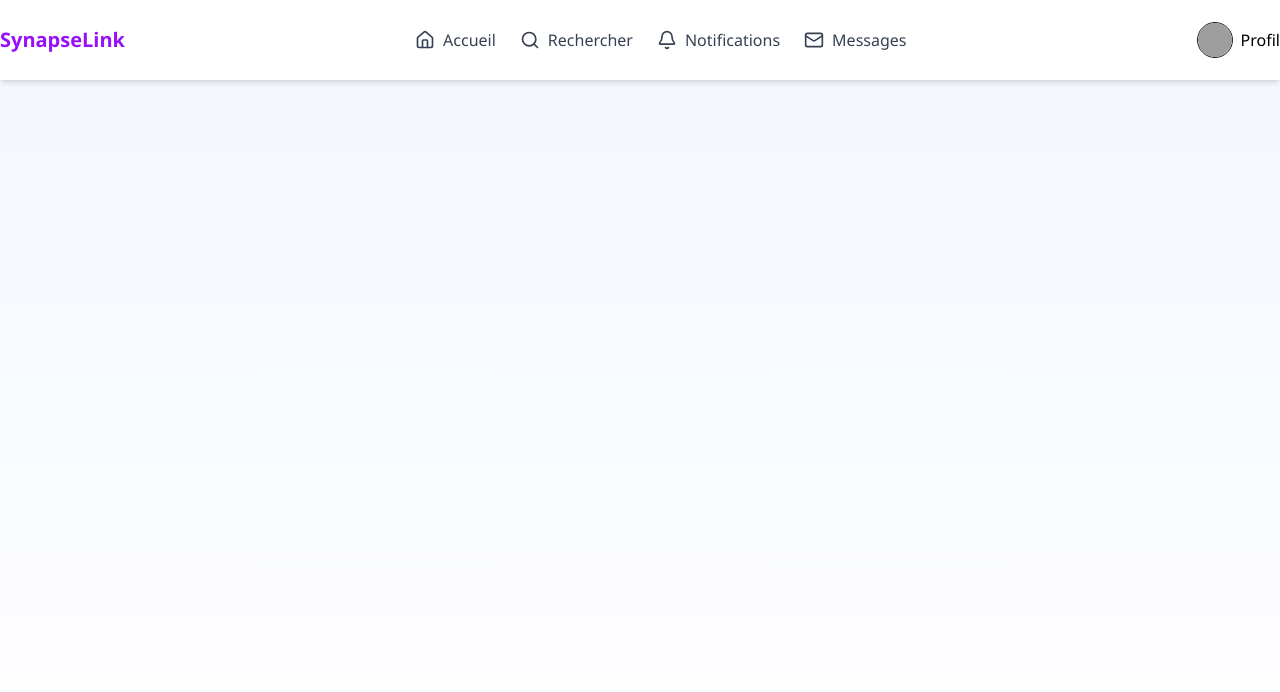
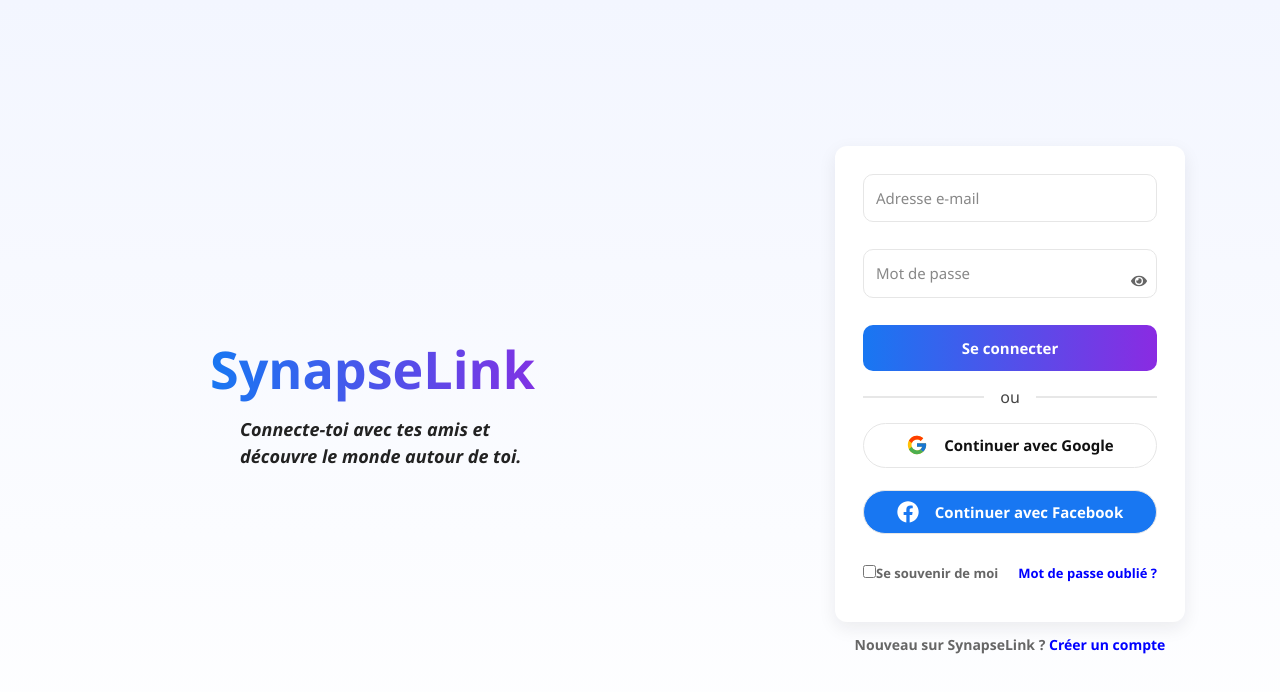
Before and after one commit to JeanJAKK/Dev-lab-Mini-r-seau-social-, a React (Vite) app: page /login in a window 1280 px wide. Shown: the top 692 px of the page. Built offline with nearby package versions, Linux system fonts and the light colour scheme; sample sign-in values are in the browser's storage; grey boxes are pictures that could not be loaded.

Commit message:
Akim front Check

```diff
--- a/src/App.jsx
+++ b/src/App.jsx
@@ -1,31 +1,35 @@
+// App.jsx
 import React from "react";
 import AuthPage from "./pages/AuthPage";
 import Register from "./pages/Register";
 import Home from "./pages/Home";
 import { BrowserRouter, Routes, Route, Navigate } from "react-router-dom";
-import { isAuthenticated } from "./fakeAuth"
-import { useState } from "react"
-function App() {const [auth, setAuth] = useState(isAuthenticated());
+import ProtectedRoute from "./components/ProtectedRoute";
+
+export default function App() {
+
   return (
-
-
-
     <BrowserRouter>
       <Routes>
-        <Route path="/" element={<Navigate to="/authPage" />} />
-        <Route path="/authPage" element={<AuthPage />} />
+
+        {/* PAGE PAR DÉFAUT */}
+        <Route path="/" element={<Navigate to="/login" />} />
+
+        {/* PUBLIC */}
+        <Route path="/login" element={<AuthPage />} />
         <Route path="/register" element={<Register />} />
 
+        {/* PRIVÉ */}
+        <Route
+          path="/home"
+          element={
+            <ProtectedRoute>
+              <Home />
+            </ProtectedRoute>
+          }
+        />
+
       </Routes>
-      {auth ? (
-        <Home setAuth={setAuth} />
-      ) : (
-        <AuthPage setAuth={setAuth} />
-      )}
     </BrowserRouter>
-
-
   );
 }
-
-export default App;
--- /dev/null
+++ b/src/components/ProtectedRoute.jsx
@@ -0,0 +1,10 @@
+// components/ProtectedRoute.jsx
+import { Navigate } from "react-router-dom";
+import { isAuthenticated } from "../fakeAuth";
+
+export default function ProtectedRoute({ children }) {
+  if (!isAuthenticated()) {
+    return <Navigate to="/login" replace />;
+  }
+  return children;
+}
--- a/src/fakeAuth.js
+++ b/src/fakeAuth.js
@@ -1,14 +1,10 @@
-// fakeAuth.js
-
 export function fakeLogin(email, password) {
-  // ici tu mets un faux utilisateur
   const FAKE_USER = {
     email: "",
     password: "",
   };
 
   if (email === FAKE_USER.email && password === FAKE_USER.password) {
-    // on stocke quelque chose dans le localStorage pour simuler une session
     localStorage.setItem("isLogged", "true");
     return true;
   }
--- a/src/pages/AuthPage.jsx
+++ b/src/pages/AuthPage.jsx
@@ -8,7 +8,7 @@ import { fakeLogin } from "../fakeAuth";
 
 
 // Ce composant représente la page d'authentification (comme Facebook)
-function AuthPage({ setAuth }) {
+function AuthPage() {
   const [showPassword, setShowPassword] = useState(false);
   const [email, setEmail] = useState("");
   const [password, setPassword] = useState("");
@@ -20,7 +20,9 @@ function AuthPage({ setAuth }) {
   const success = fakeLogin(email, password);
 
   if (success) {
-      setAuth(true);
+    setError("");
+    // redirection propre
+    window.location.href = "/home";
   } else {
     setError("Email ou mot de passe incorrect !");
   }
@@ -61,8 +63,9 @@ function AuthPage({ setAuth }) {
           </div>
 
           <button type="submit" className="login-btn">
-            <Link to="/Home">Se connecter</Link>
+  Se connecter
 </button>
+
           {error && <p className="text-red-600 mt-2">{error}</p>}
 
           <div className="divider">ou</div>
--- /dev/null
+++ b/src/pages/Footer.jsx
@@ -0,0 +1,33 @@
+import React from "react";
+import { Home, Search, Bell, Mail } from "lucide-react";
+import { Link } from "react-router-dom";
+
+export default function Footer() {
+  return (
+    <ul
+      className="md:hidden fixed bottom-0 left-0 right-0
+      flex items-center justify-around gap-6
+      font-medium text-gray-700 bg-white p-4 shadow-lg"
+    >
+      <li title="Accueil" className="flex flex-col items-center text-sm hover:text-purple-600 cursor-pointer">
+
+        <Link to="/Acceuil"><Home size={22} /></Link>
+      </li>
+
+      <li title="Rechercher" className="flex flex-col items-center text-sm hover:text-purple-600 cursor-pointer">
+        <Search size={22} />
+        <Link to="/search"></Link>
+      </li>
+
+      <li title="Notifications" className="flex flex-col items-center text-sm hover:text-purple-600 cursor-pointer">
+        <Bell size={22} />
+        <Link to="/notifications"></Link>
+      </li>
+
+      <li title="Messages" className="flex flex-col items-center text-sm hover:text-purple-600 cursor-pointer">
+        <Mail size={22} />
+        <Link to="/messages"></Link>
+      </li>
+    </ul>
+  );
+}
--- a/src/pages/Home.jsx
+++ b/src/pages/Home.jsx
@@ -1,27 +1,15 @@
-// import { logout } from "../fakeAuth";
 import React from "react";
-// export default function Home({ setAuth }) {
-  // const handleLogout = () => {
-  //   logout();
-  //   setAuth(false);
-  // };
 import NavBar from "./NavBar";
-import { Route } from "react-router-dom";
-export default function Home(){
+import Footer from "./Footer";
+
+export default function Home() {
+
   return (
     <>
-    <NavBar />
+      <NavBar />
 
 
-
-
-      {/* <button
-        onClick={handleLogout}
-        className="bg-red-600 text-white p-2 rounded"
-      >
-        Se déconnecter
-      </button> */}
-
+      <Footer />
     </>
   );
 }
--- a/src/pages/NavBar.jsx
+++ b/src/pages/NavBar.jsx
@@ -1,32 +1,27 @@
-import React, { useState } from "react";
-import { Home, Search, Bell, Mail, Menu, X } from "lucide-react";
+
+import { Home, Search, Bell, Mail, ArrowLeft } from "lucide-react";
 import { Link } from "react-router-dom";
+import { logout } from "../fakeAuth";
+import { useNavigate } from "react-router-dom";
 
 export default function NavBar() {
-  const [open, setOpen] = useState(false);
+   const navigate = useNavigate();
 
+    const handleLogout = () => {
+      logout();
+      navigate("/login", { replace: true });
+    };
   return (
-    <nav className="w-full h-20 bg-white shadow-md px-4 py-3 flex items-center justify-between">
+    <nav className="w-full shadow-md flex h-20 px-4 py-3 justify-between items-center">
 
       {/* LOGO */}
       <div className="text-xl font-bold text-purple-600">
         SynapseLink
       </div>
 
-      {/* MENU HAMBURGER MOBILE */}
-      <button
-        className="md:hidden text-gray-700"
-        onClick={() => setOpen(!open)}
-      >
-        {open ? <X size={28} /> : <Menu size={28} />}
-      </button>
-
       {/* LINKS */}
       <ul
-        className={`md:flex items-center gap-6 font-medium text-gray-700
-        absolute md:static top-16 left-0 w-full md:w-auto bg-white md:bg-transparent p-5 md:p-0 shadow-md md:shadow-none
-        transition-all duration-300
-        ${open ? "block" : "hidden md:flex"}`}
+        className= "md:flex hidden items-center gap-6 font-medium text-gray-700 absolute md:static top-16 left-0 w-full md:w-auto bg-white md:bg-transparent p-5 md:p-0 shadow-md md:shadow-none transition-all duration-300"
       >
         <li className="flex items-center gap-2 hover:text-purple-600 cursor-pointer">
           <Home size={20} />
@@ -47,6 +42,11 @@ export default function NavBar() {
           <Mail size={20} />
           <Link to="/messages">Messages</Link>
         </li>
+        <div>
+        <button onClick={handleLogout} className="text-red-500 p-2 rounded cursor-pointer hidden md:flex">
+       <ArrowLeft /> Déconnexion
+      </button>
+      </div>
       </ul>
 
       {/* PROFIL */}
@@ -54,11 +54,12 @@ export default function NavBar() {
         <img
           src="backend........."
           alt="profile"
-          className="w-9 h-9 rounded-full border"
+          className="w-9 h-9 rounded-full bg-amber-400 border"
         />
         <span className="text-black"> Profil </span>
       </div>
 
+
     </nav>
   );
 }
```
Lines whose indentation alone changed are shown as unchanged.
